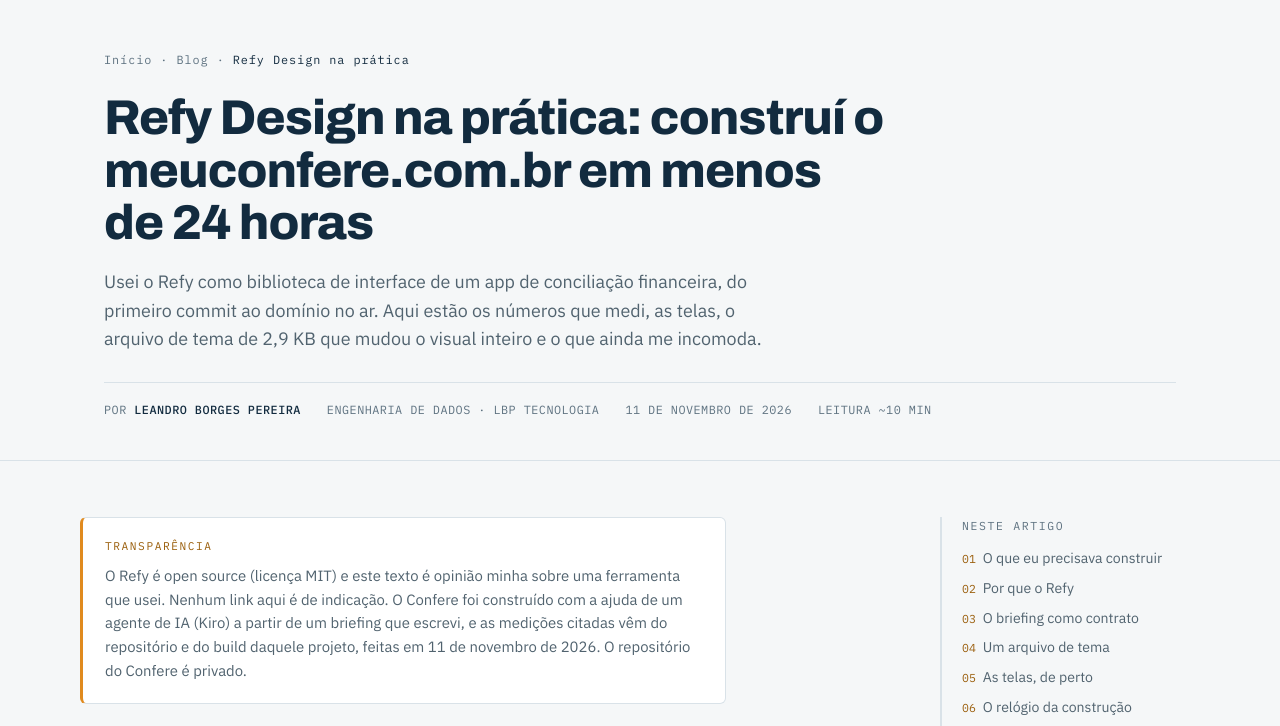
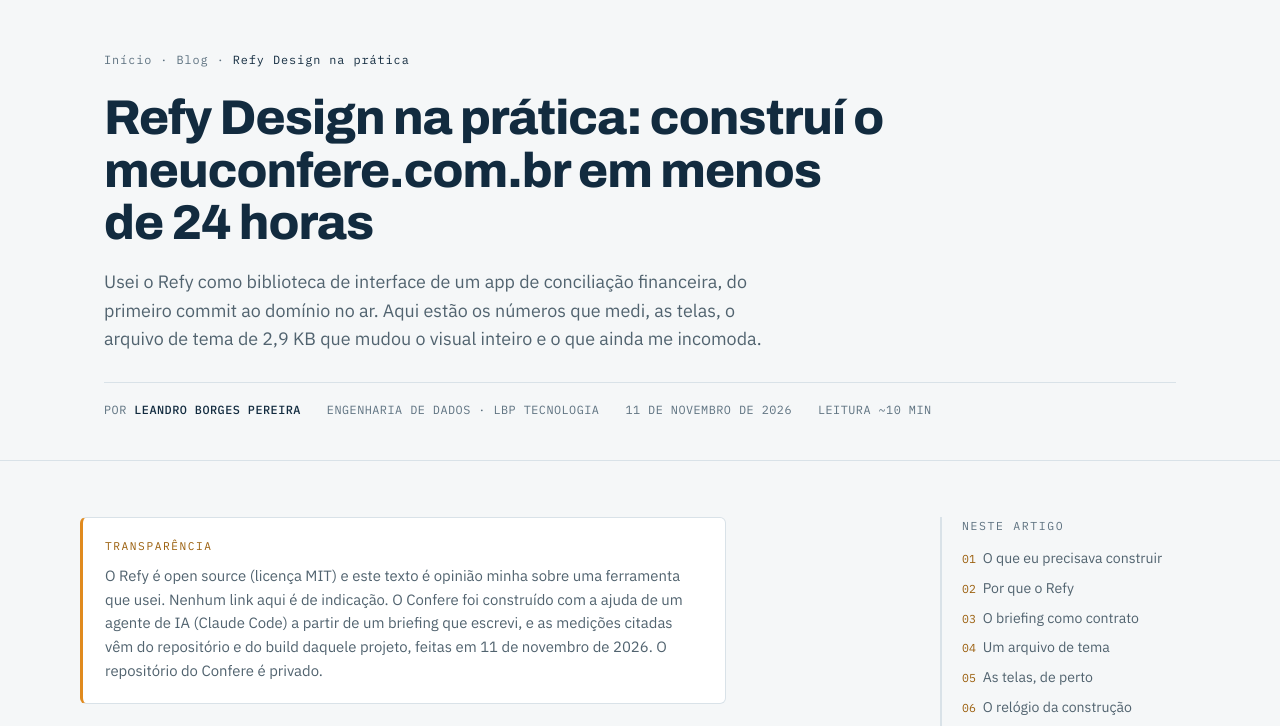
Before and after one commit to iosbilario/lbp_tech, a plain HTML site: page blog/refy-design-meuconfere/index.html in a window 1280 px wide. Shown: the part 74-800 px from the top of the page. Drawn offline with Linux system fonts and the light colour scheme.

Commit message:
Troca Kiro por Claude Code no aviso de transparência (#2)

```diff
--- a/blog/refy-design-meuconfere/index.html
+++ b/blog/refy-design-meuconfere/index.html
@@ -500,7 +500,7 @@
         <p class="rotulo">TRANSPARÊNCIA</p>
         <p>
           O Refy é open source (licença MIT) e este texto é opinião minha sobre uma ferramenta que usei.
-          Nenhum link aqui é de indicação. O Confere foi construído com a ajuda de um agente de IA (Kiro)
+          Nenhum link aqui é de indicação. O Confere foi construído com a ajuda de um agente de IA (Claude Code)
           a partir de um briefing que escrevi, e as medições citadas vêm do repositório e do build
           daquele projeto, feitas em 11 de novembro de 2026. O repositório do Confere é privado.
         </p>
```
